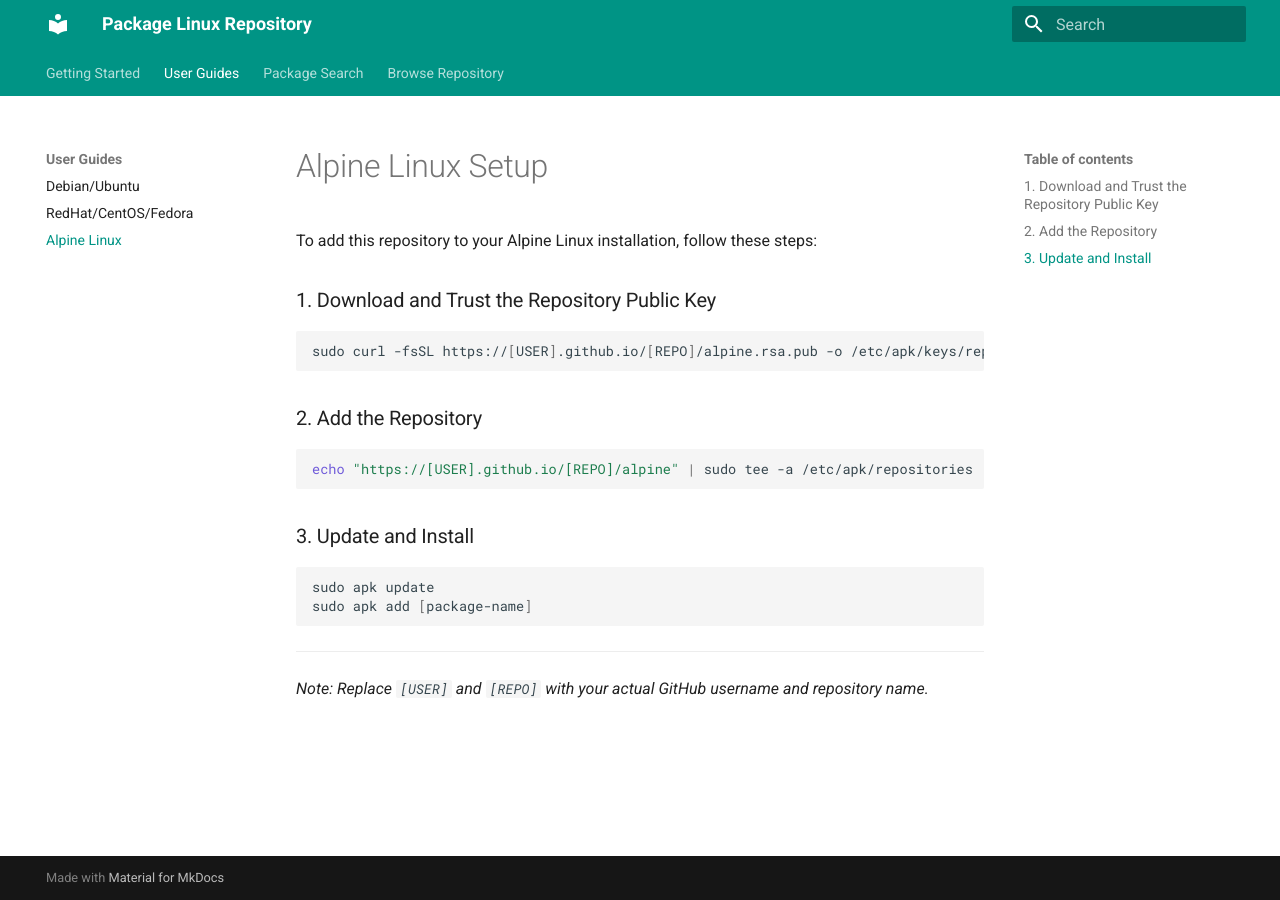
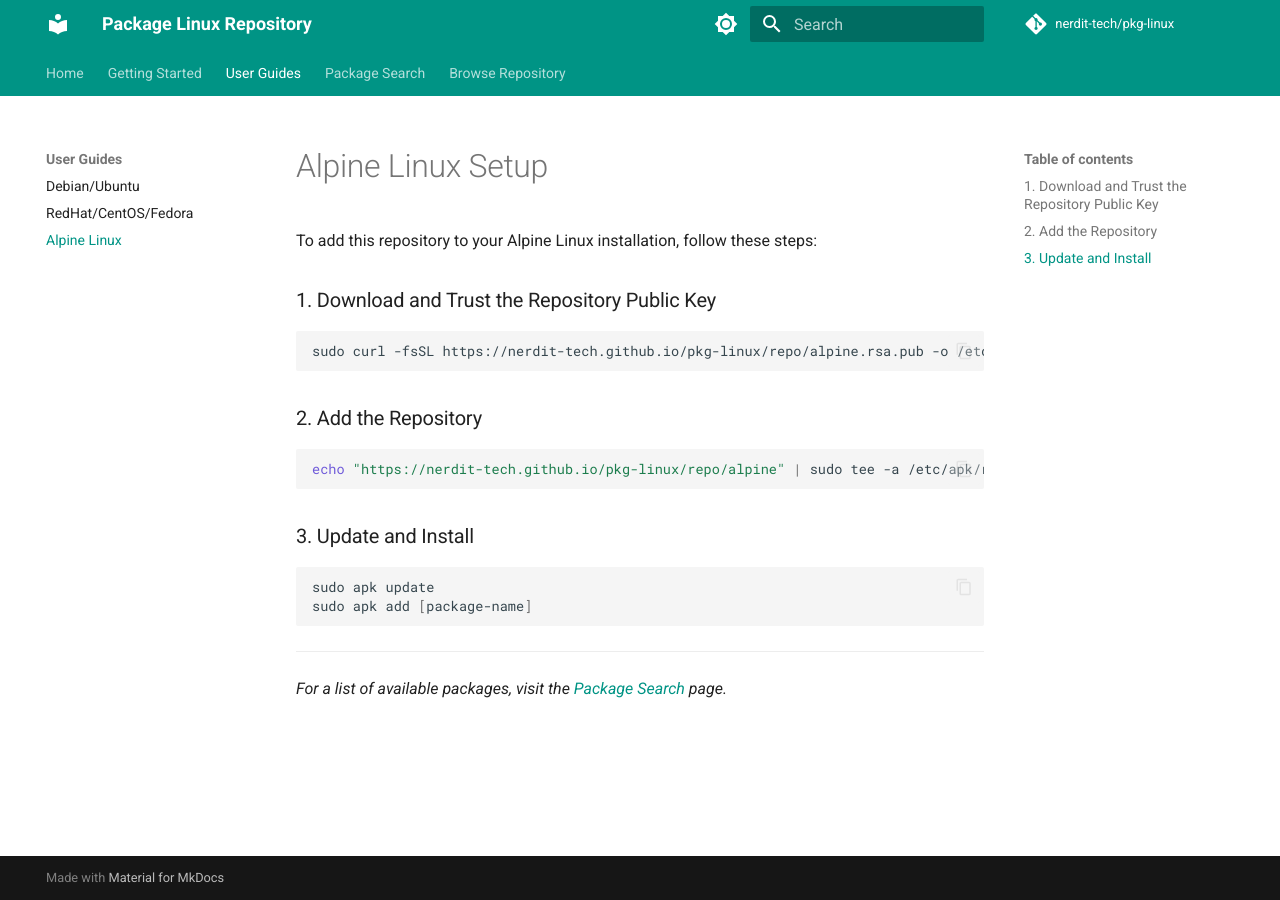
Before and after one commit to NerdIT-Tech/pkg-linux, an MkDocs documentation site: the page built from docs/user/alpine.md, in a window 1280 px wide. Built offline with MkDocs 1.6.1 and Material for MkDocs 9.7.7, drawn with Linux system fonts in a browser that asks for light colours; comment, search, counter and statistics services are not loaded.

Commit message:
chore(docs): improve user docs

````diff
--- a/docs/user/alpine.md
+++ b/docs/user/alpine.md
@@ -4,12 +4,12 @@ To add this repository to your Alpine Linux installation, follow these steps:
 
 ### 1. Download and Trust the Repository Public Key
 ```bash
-sudo curl -fsSL https://[USER].github.io/[REPO]/alpine.rsa.pub -o /etc/apk/keys/repo@example.com.rsa.pub
+sudo curl -fsSL https://nerdit-tech.github.io/pkg-linux/repo/alpine.rsa.pub -o /etc/apk/keys/pkg-linux.rsa.pub
 ```
 
 ### 2. Add the Repository
 ```bash
-echo "https://[USER].github.io/[REPO]/alpine" | sudo tee -a /etc/apk/repositories
+echo "https://nerdit-tech.github.io/pkg-linux/repo/alpine" | sudo tee -a /etc/apk/repositories
 ```
 
 ### 3. Update and Install
@@ -19,4 +19,4 @@ sudo apk add [package-name]
 ```
 
 ---
-*Note: Replace `[USER]` and `[REPO]` with your actual GitHub username and repository name.*
+*For a list of available packages, visit the [Package Search](../packages.md) page.*
--- a/mkdocs.yml
+++ b/mkdocs.yml
@@ -1,19 +1,39 @@
 site_name: Package Linux Repository
 site_description: A self-maintaining Linux package repository for Debian, RedHat, and Alpine.
 site_url: https://nerdit-tech.github.io/pkg-linux/
+repo_url: https://github.com/nerdit-tech/pkg-linux
+repo_name: nerdit-tech/pkg-linux
 
 theme:
   name: material
   palette:
-    primary: teal
-    accent: cyan
+    - media: "(prefers-color-scheme: light)"
+      scheme: default
+      primary: teal
+      accent: cyan
+      toggle:
+        icon: material/brightness-7
+        name: Switch to dark mode
+    - media: "(prefers-color-scheme: dark)"
+      scheme: slate
+      primary: teal
+      accent: cyan
+      toggle:
+        icon: material/brightness-4
+        name: Switch to light mode
   features:
     - navigation.tabs
     - navigation.sections
+    - navigation.expand
+    - navigation.top
     - search.suggest
     - search.highlight
+    - search.share
+    - content.code.copy
+    - content.code.annotate
 
 nav:
+  - Home: index.md
   - Getting Started:
     - Architecture: dev/architecture.md
     - Automation: dev/automation.md
@@ -24,7 +44,7 @@ nav:
     - RedHat/CentOS/Fedora: user/redhat.md
     - Alpine Linux: user/alpine.md
   - Package Search: packages.md
-  - Browse Repository: repo/
+  - Browse Repository: https://nerdit-tech.github.io/pkg-linux/repo/
 
 markdown_extensions:
   - admonition
@@ -32,3 +52,13 @@ markdown_extensions:
   - pymdownx.superfences
   - pymdownx.tabbed:
       alternate_style: true
+  - pymdownx.emoji:
+      emoji_index: !!python/name:material.extensions.emoji.twemoji
+      emoji_generator: !!python/name:material.extensions.emoji.to_svg
+  - pymdownx.highlight:
+      anchor_linenums: true
+      line_spans: __span
+      pygments_lang_class: true
+  - pymdownx.inlinehilite
+  - pymdownx.snippets
+  - pymdownx.magiclink
````
Also changed, not shown: docs/index.md (added, +30 -0 lines), docs/packages.md (+127 -38 lines), docs/user/debian.md (+3 -3 lines), docs/user/redhat.md (+7 -4 lines).
